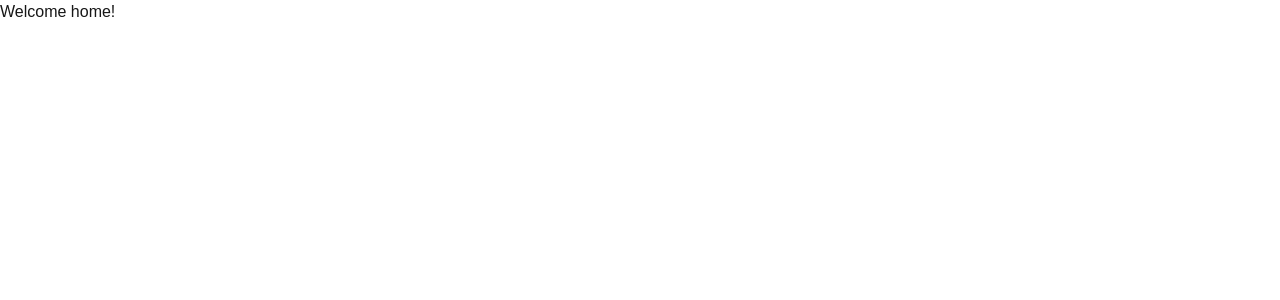
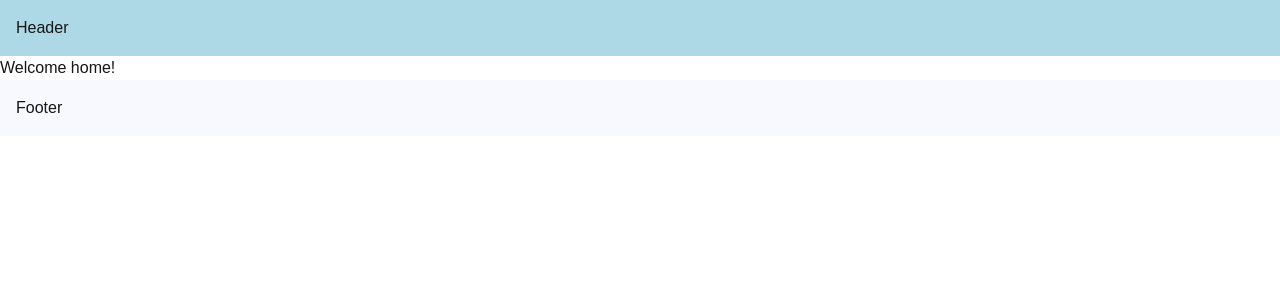
Before and after one commit to Atul993/nextJS-practice, a Next.js app: page / in a window 1280 px wide. Shown: the top 300 px of the page. Built offline with nearby package versions, Linux system fonts and the light colour scheme.

Commit message:
root layout

```diff
--- a/src/app/layout.tsx
+++ b/src/app/layout.tsx
@@ -28,7 +28,23 @@
       <body
         className={`${geistSans.variable} ${geistMono.variable} antialiased`}
       >
+        <header
+          style={{
+            backgroundColor: "lightblue",
+            padding: "1rem",
+          }}
+        >
+          <p>Header</p>
+        </header>
         {children}
+        <footer
+          style={{
+            backgroundColor: "ghostwhite",
+            padding: "1rem",
+          }}
+        >
+          <p>Footer</p>
+        </footer>
       </body>
     </html>
   );
```
